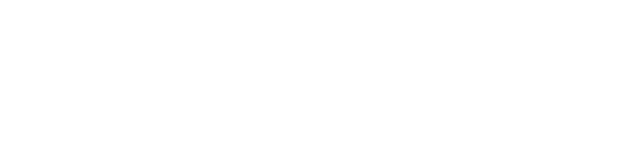
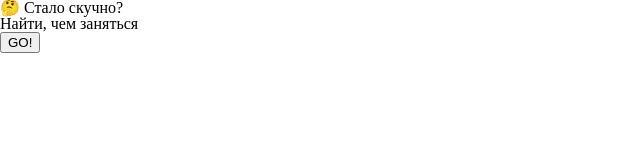
Before and after one commit to kristinekarklina0211/bored-app, a plain HTML site: page index.html in a window 1280 px wide. Shown: the whole page, without its empty margins (0-640 px from the left). Drawn offline with Linux system fonts and the light colour scheme.

Commit message:
Added initial HTML structure

```diff
--- a/index.html
+++ b/index.html
@@ -8,6 +8,9 @@
     <link rel="stylesheet" href="./styles/style.css">
 </head>
 <body>
+    <h1>🤔 Стало скучно?</h1>
+    <p>Найти, чем заняться</p>
+    <button>GO!</button>
     <script src="script.js"></script>
 </body>
 </html>
```
